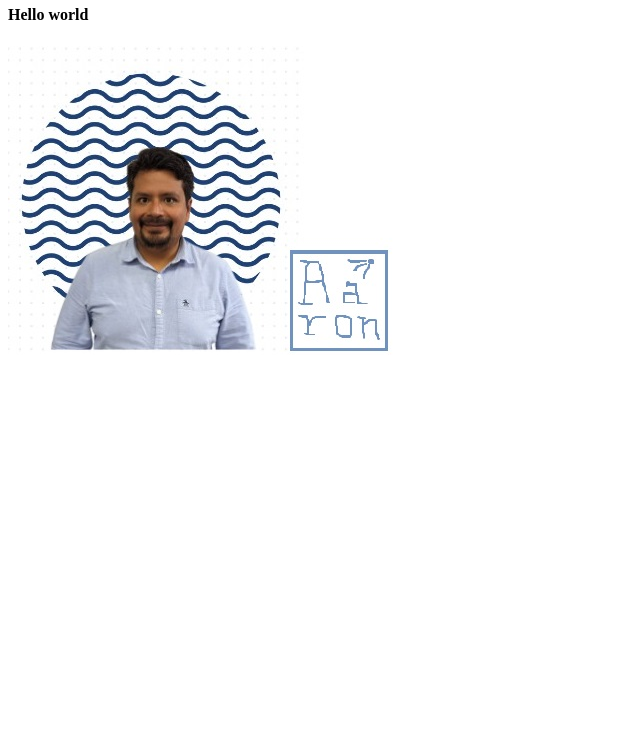
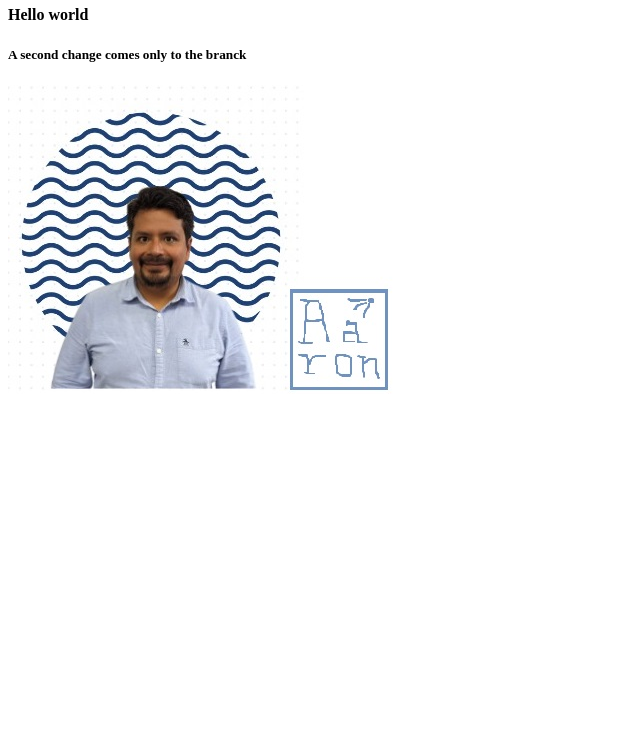
Before and after one commit to kloudpaper/emeritusahc, a plain HTML site: page index.html in a window 1280 px wide. Shown: the part 60-800 px from the top of the page, without its empty margins (0-640 px from the left). Drawn offline with Linux system fonts and the light colour scheme.

Commit message:
second change

```diff
--- a/index.html
+++ b/index.html
@@ -2,6 +2,7 @@
  <body>
   <h1> Aaron's Portfolio </h1>
   <h4>Hello world</h4>
+  <h5>A second change comes only to the branck</h5>
   <img src="./biophotoIndex.JPG">
  </body>
 </html>
```
